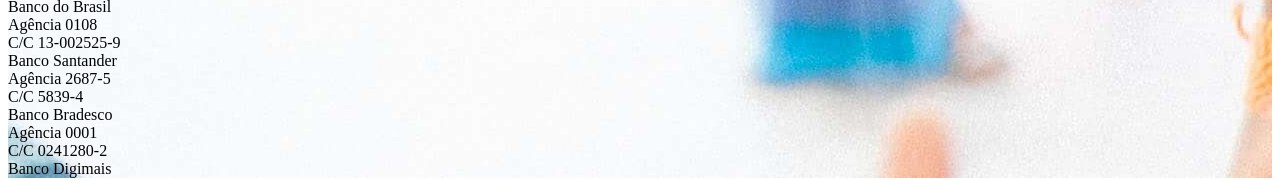
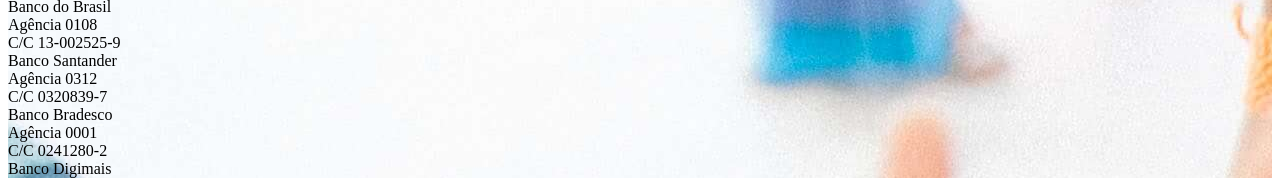
Before and after one commit to bulnes/abads, a Next.js app: page /bank in a window 1280 px wide. Shown: the part 141-321 px from the top of the page. Built offline with nearby package versions, Linux system fonts and the light colour scheme.

Commit message:
task: update banks

```diff
--- a/pages/bank.js
+++ b/pages/bank.js
@@ -10,8 +10,8 @@
     conta: '13-002525-9',
     banco: 'Banco Santander'
   },{
-    agencia: '2687-5',
-    conta: '5839-4',
+    agencia: '0312',
+    conta: '0320839-7',
     banco: 'Banco Bradesco'
   },{
     agencia: '0001',
--- a/pages/phone.js
+++ b/pages/phone.js
@@ -39,12 +39,12 @@
                 Doe pelo PIX
               </h2>
 
-              <p className="text-xl mb-5">
+              <p className="text-2xl mb-5">
                 Faça suas doações pelo <span className="font-bold border-b pb-px">PIX</span> utilizando a chave: <span className="inline-block font-bold text-2xl border border-px p-3 mt-3 mx-auto hover:bg-white hover:text-black hover:border-black">doe@abads.org.br</span>
               </p>
 
               <p className="text-lg">
-                Em casa de dúvidas, fala conosco pelo e-mail <a href="mail:doador@abads.org.br" title="doador@abads.org.br" className="font-bold border-b pb-px">doador@abads.org.br</a>
+                Em caso de dúvidas, fale conosco pelo e-mail <a href="mail:doador@abads.org.br" title="doador@abads.org.br" className="font-bold border-b pb-px">doador@abads.org.br</a>
               </p>
             </div>
 
```
